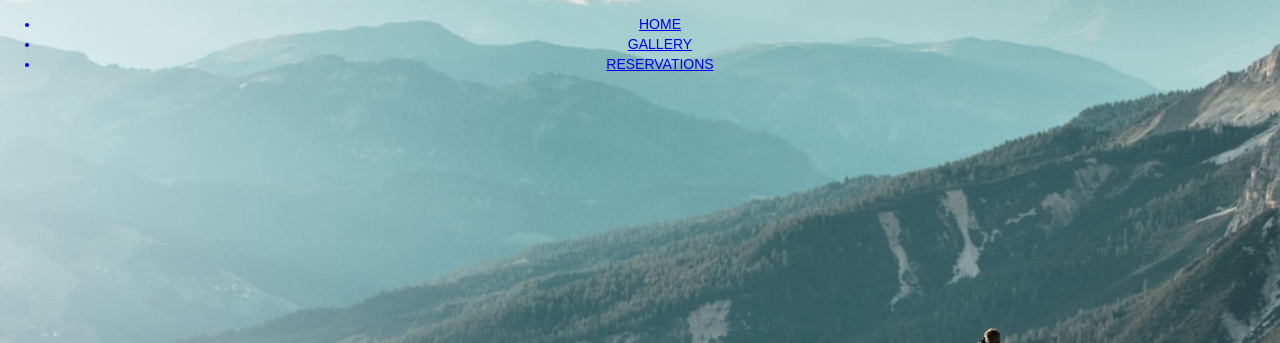
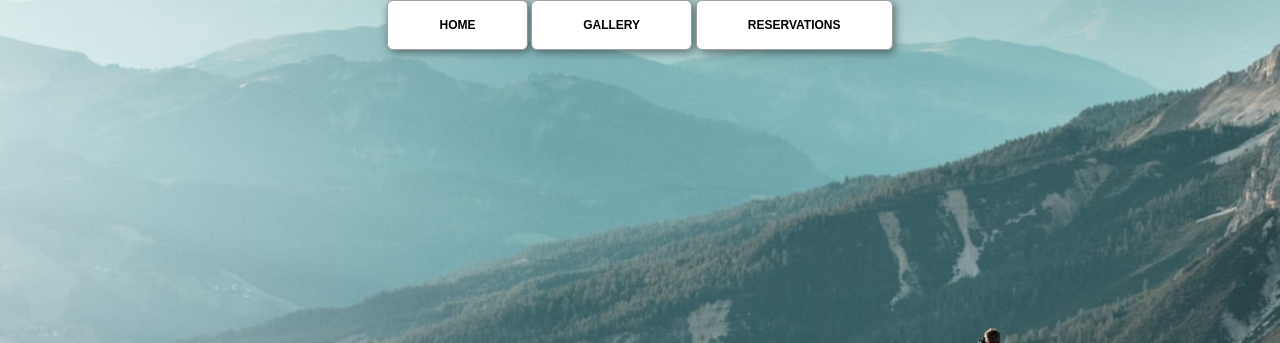
Before and after one commit to keefers13/HTML-and-CSS-Projects., a plain HTML site: page Trail Running Cult/index.html in a window 1280 px wide. Shown: the top 343 px of the page. Drawn offline with Linux system fonts and the light colour scheme.

Commit message:
project debugging

```diff
--- a/Trail Running Cult/index.html
+++ b/Trail Running Cult/index.html
@@ -11,10 +11,10 @@
 		<!-- NAV -->
 		<div class="wrap">
 			<div class="menu-container">
-				<ul>
+				<ul class="menu">
 					<a href="#home"><li>HOME</li></a>
 					<a href="#gallery"><li>GALLERY</li></a>
-					<a href="contact"><li>RESERVATIONS</li></a>
+					<a href="#contact"><li>RESERVATIONS</li></a>
 				</ul>
 			</div>
 		</div>
```
Also changed, not shown: 2 other files.
